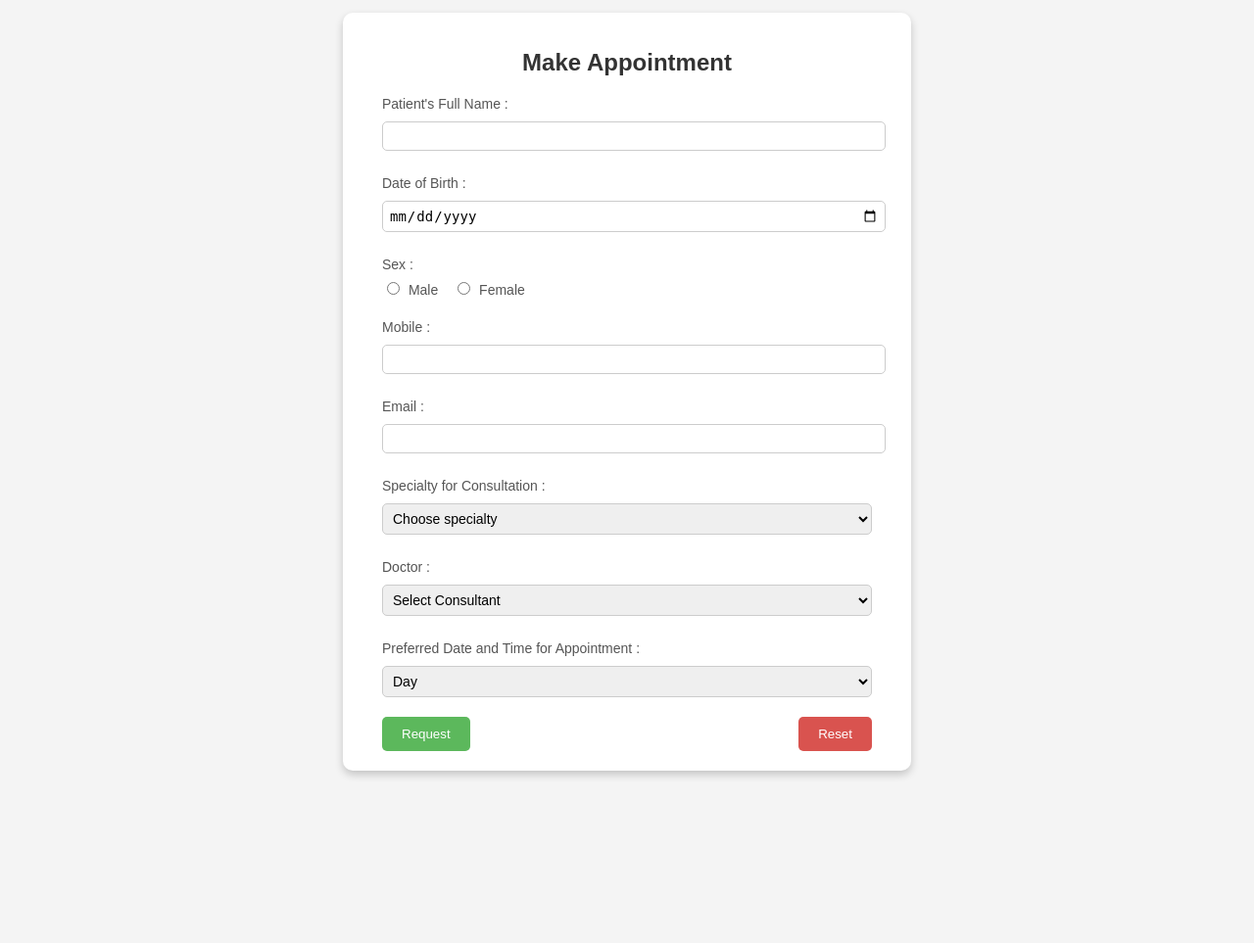
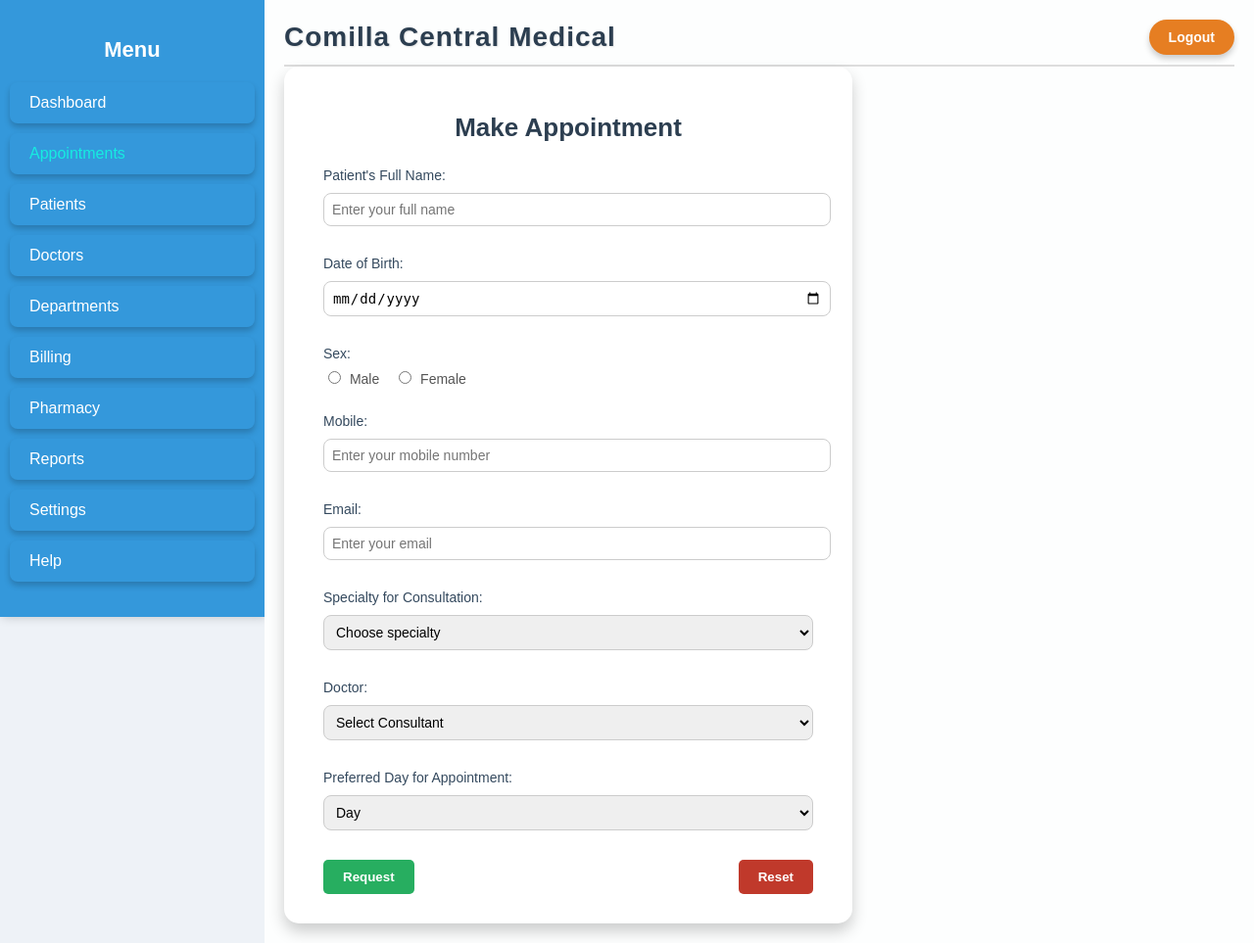
Before and after one commit to riyadhullah/Comilla_central_medical, a PHP site: page /appointment.php in a window 1280 px wide. Shown: the whole page at 98% size. Before the commit the page ends 794 px from the top, so only its background shows below. Run offline with PHP 8.4, Linux system fonts and the light colour scheme.

Commit message:
update appointment.php

```diff
--- a/appointment.php
+++ b/appointment.php
@@ -4,24 +4,50 @@
     <meta charset="UTF-8">
     <meta name="viewport" content="width=device-width, initial-scale=1.0">
     <title>Make Appointment</title>
-    <link rel="stylesheet" href="css\\appointment_style.css">
+    <link rel="stylesheet" href="css/appointment_style.css">
 </head>
 <body>
+    <div class="container">
+        <!-- Sidebar Menu -->
+        <nav class="sidebar">
+            <h2>Menu</h2>
+            <ul>
+                <li><a href="#dashboard">Dashboard</a></li>
+                <li><a href="#appointments" class="appointments-link" color="black">Appointments</a></li>
+                <li><a href="#patients">Patients</a></li>
+                <li><a href="#doctors">Doctors</a></li>
+                <li><a href="#departments">Departments</a></li>
+                <li><a href="#billing">Billing</a></li>
+                <li><a href="#pharmacy">Pharmacy</a></li>
+                <li><a href="#reports">Reports</a></li>
+                <li><a href="#settings">Settings</a></li>
+                <li><a href="#help">Help</a></li>
+            </ul>
+        </nav>
+
+        <!-- Main Content -->
+        <div class="main-content">
+            <header>
+                <h1>Comilla Central Medical</h1>
+                <button class="logout-button">Logout</button>
+            </header>
+
+            <!-- Appointment Form -->
             <form class="appointment-form" action="submit.php" method="post">
                 <h1>Make Appointment</h1>
 
                 <div class="form-group">
-            <label for="fullname">Patient's Full Name : </label>
-            <input type="text" id="fullname" name="fullname" required>
+                    <label for="fullname">Patient's Full Name:</label>
+                    <input type="text" id="fullname" name="fullname" placeholder="Enter your full name" required>
                 </div>
 
                 <div class="form-group">
-            <label for="dob">Date of Birth :</label>
+                    <label for="dob">Date of Birth:</label>
                     <input type="date" name="dob" id="dob" required>
                 </div>
 
                 <div class="form-group">
-            <label>Sex :</label>
+                    <label>Sex:</label>
                     <div class="radio-group">
                         <label>
                             <input type="radio" name="sex" value="Male" required>
@@ -35,18 +61,17 @@
                 </div>
 
                 <div class="form-group">
-            <label for="mobile">Mobile : </label>
-            <input type="tel" id="mobile" name="mobile" required>
+                    <label for="mobile">Mobile:</label>
+                    <input type="tel" id="mobile" name="mobile" placeholder="Enter your mobile number" required>
                 </div>
 
                 <div class="form-group">
-            <label for="email">Email :</label>
-            <input type="email" id="email" name="email" required>
+                    <label for="email">Email:</label>
+                    <input type="email" id="email" name="email" placeholder="Enter your email" required>
                 </div>
 
-
                 <div class="form-group">
-            <label for="specialty">Specialty for Consultation :</label>
+                    <label for="specialty">Specialty for Consultation:</label>
                     <select id="specialty" name="specialty" required>
                         <option value="">Choose specialty</option>
                         <option value="Cardiology">Cardiology</option>
@@ -55,7 +80,7 @@
                 </div>
 
                 <div class="form-group">
-            <label for="doctor">Doctor :</label>
+                    <label for="doctor">Doctor:</label>
                     <select id="doctor" name="doctor" required>
                         <option value="">Select Consultant</option>
                         <option value="Dr. Smith">Dr. Smith</option>
@@ -64,7 +89,7 @@
                 </div>
 
                 <div class="form-group">
-            <label>Preferred Date and Time for Appointment :</label>
+                    <label>Preferred Day for Appointment:</label>
                     <select id="appointment-date" name="appointment-date" required>
                         <option value="">Day</option>
                         <option value="Saturday">Saturday</option>
@@ -82,5 +107,7 @@
                     <button type="reset" class="btn-reset">Reset</button>
                 </div>
             </form>
+        </div>
+    </div>
 </body>
 </html>
--- a/css/appointment_style.css
+++ b/css/appointment_style.css
@@ -6,33 +6,35 @@ body {
     justify-content: center;
     align-items: center;
     min-height: 100vh;
-    background-color: #f4f4f4;
+    background-color: #eef2f7; /* Softer background */
 }
 
 h1 {
     margin-bottom: 20px;
-    font-size: 24px;
-    color: #333;
+    font-size: 26px; /* Slightly larger font */
+    color: #2c3e50; /* Darker shade */
 }
 
 label {
     display: block;
     font-size: 14px;
     margin-bottom: 5px;
-    color: #555;
+    color: #34495e;
 }
 
 input, select {
     width: 100%;
     padding: 10px;
     font-size: 14px;
-    border: 1px solid #ddd;
+    border: 1px solid #bdc3c7;
     border-radius: 5px;
     outline: none;
+    transition: border-color 0.3s ease, box-shadow 0.3s ease;
 }
 
 input:focus, select:focus {
-    border-color: #007BFF;
+    border-color: #2980b9; /* Highlight color */
+    box-shadow: 0 0 5px rgba(41, 128, 185, 0.5);
 }
 
 button {
@@ -40,59 +42,66 @@ button {
     border: none;
     border-radius: 5px;
     cursor: pointer;
+    transition: background-color 0.3s ease, transform 0.2s ease;
 }
+
+button:hover {
+    transform: translateY(-2px);
+}
+
 .appointment-form {
     background: #fff;
-    padding: 20px 40px;
-    border-radius: 10px;
-    box-shadow: 0 4px 8px rgba(0, 0, 0, 0.2);
+    padding: 30px 40px;
+    border-radius: 15px;
+    box-shadow: 0 8px 16px rgba(0, 0, 0, 0.2);
     width: 500px;
 }
 
 .appointment-form h1 {
     text-align: center;
-    margin-bottom: 20px;
-    color: #333;
+    margin-bottom: 25px;
+    color: #2c3e50;
+    font-weight: bold;
 }
 
 .appointment-form label {
     font-size: 14px;
     margin-top: 10px;
     display: block;
-    color: #555;
+    color: #34495e;
 }
 
 .appointment-form input,
 .appointment-form select {
     width: 100%;
-    padding: 6px;
+    padding: 8px;
     margin-top: 5px;
     margin-bottom: 15px;
     border: 1px solid #ccc;
-    border-radius: 5px;
+    border-radius: 8px;
 }
 
 .appointment-form .radio-group {
     display: flex;
     align-items: center;
-    gap: 15px; /* Adjust spacing between options */
+    gap: 15px;
     margin-top: 5px;
 }
 
 .appointment-form .radio-group input[type="radio"] {
     margin-right: 5px;
-    width: auto; /* Keeps the button compact */
+    width: auto;
 }
 
 .appointment-form .radio-group label {
     margin: 0;
     color: #555;
     font-size: 14px;
-    cursor: pointer; /* Changes the cursor to a pointer for better UX */
+    cursor: pointer;
 }
 
 .appointment-form .form-group {
-    margin-bottom: 5px;
+    margin-bottom: 15px;
 }
 
 .appointment-form .btn-group {
@@ -101,11 +110,129 @@ button {
 }
 
 .appointment-form .btn-request {
-    background-color: #5cb85c;
+    background-color: #27ae60;
     color: white;
+    font-weight: bold;
 }
 
 .appointment-form .btn-reset {
-    background-color: #d9534f;
+    background-color: #c0392b;
     color: white;
+    font-weight: bold;
 }
+
+.appointment-form .btn-request:hover {
+    background-color: #2ecc71;
+}
+
+.appointment-form .btn-reset:hover {
+    background-color: #e74c3c;
+}
+
+/* Container */
+.container {
+    display: flex;
+    width: 100%;
+    height: 100%;
+}
+
+/* Sidebar styles */
+.sidebar {
+    width: 250px;
+    background-color: #3498db;
+    color: white;
+    padding: 20px 10px;
+    box-shadow: 2px 0 10px rgba(0, 0, 0, 0.2);
+    height: 100%;
+}
+
+.sidebar h2 {
+    text-align: center;
+    margin-bottom: 20px;
+    font-size: 22px;
+    font-weight: bold;
+}
+
+.sidebar ul {
+    list-style: none;
+    padding: 0;
+}
+
+.sidebar ul li {
+    margin-bottom: 10px;
+}
+
+.sidebar ul li a {
+    display: block;
+    text-decoration: none;
+    color: white;
+    padding: 12px 20px;
+    border-radius: 8px;
+    font-size: 16px;
+    transition: background-color 0.3s ease, box-shadow 0.3s ease;
+    box-shadow: 0 4px 6px rgba(0, 0, 0, 0.2);
+}
+
+.sidebar ul li a:hover {
+    background-color: #2980b9;
+    box-shadow: 0 6px 8px rgba(0, 0, 0, 0.3);
+}
+
+/* Main content styles */
+.main-content {
+    flex-grow: 1;
+    padding: 20px;
+    display: flex;
+    flex-direction: column;
+    position: relative;
+    background: #fdfefe;
+}
+
+header {
+    display: flex;
+    justify-content: space-between;
+    align-items: center;
+    border-bottom: 2px solid #ddd;
+    padding-bottom: 10px;
+}
+
+header h1 {
+    margin: 0;
+    font-size: 28px;
+    color: #2c3e50;
+    font-weight: bold;
+    text-shadow: 1px 1px 2px rgba(0, 0, 0, 0.1);
+    letter-spacing: 1px;
+}
+
+.logout-button {
+    background-color: #e67e22;
+    color: white;
+    border: none;
+    border-radius: 30px;
+    padding: 10px 20px;
+    font-size: 14px;
+    font-weight: bold;
+    cursor: pointer;
+    transition: background-color 0.3s ease, box-shadow 0.3s ease, transform 0.2s ease;
+    box-shadow: 0 4px 6px rgba(0, 0, 0, 0.2);
+}
+
+.logout-button:hover {
+    background-color: #d35400;
+    box-shadow: 0 6px 8px rgba(0, 0, 0, 0.3);
+    transform: translateY(-2px);
+}
+
+/* Content */
+.content {
+    margin-top: 20px;
+}
+/* Change the color of the Appointments link */
+.sidebar ul li:nth-child(2) a {
+    color: #16ece1; /* Change this to the desired color */
+}
+
+.sidebar ul li:nth-child(2) a:hover {
+    color: #159d4e; /* Change this to the hover color */
+}
--- a/sempleMenuBar/sempleMenuBar.php
+++ b/sempleMenuBar/sempleMenuBar.php
@@ -13,7 +13,7 @@
             <h2>Menu</h2>
             <ul>
                 <li><a href="#dashboard">Dashboard</a></li>
-                <li><a href="#appointments">Appointments</a></li>
+                <li><a href="/Comilla_central_medical/appointment.php">Appointments</a></li>
                 <li><a href="#patients">Patients</a></li>
                 <li><a href="#doctors">Doctors</a></li>
                 <li><a href="#departments">Departments</a></li>
```
Lines whose indentation alone changed are shown as unchanged.
